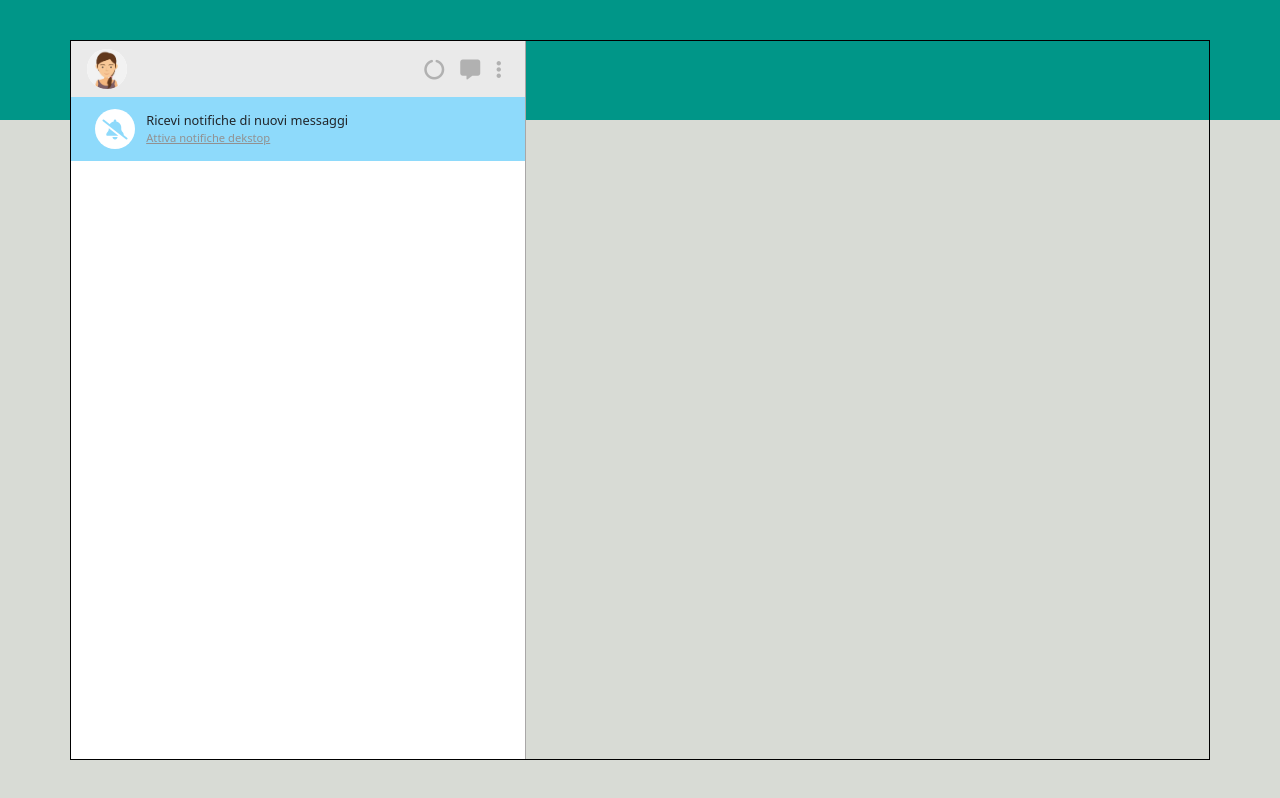
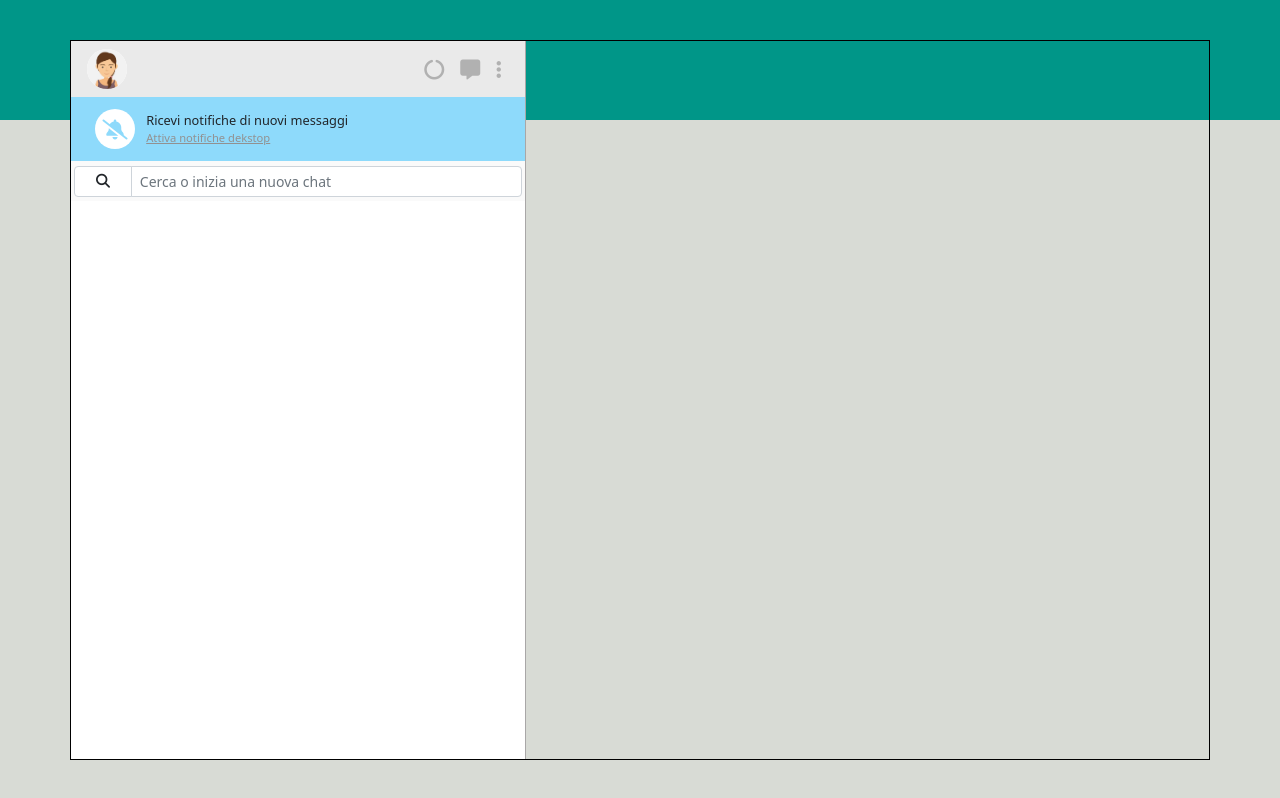
Before and after one commit to AlessandroFacci/vue-boolzapp, a plain HTML site: page index.html in a window 1280 px wide. Drawn offline with nearby package versions, Linux system fonts and the light colour scheme.

Commit message:
index and style: add search bar

```diff
--- a/index.html
+++ b/index.html
@@ -54,6 +54,20 @@
             <p>Attiva notifiche dekstop</p>
           </div>
         </div>
+        <div class="search-contact">
+          <div class="input-group input-group-sm search-bar">
+            <span class="input-group-text" id="inputGroup-sizing-sm">
+              <i class="fa-solid fa-magnifying-glass"></i>
+            </span>
+            <input
+              type="text"
+              class="form-control"
+              aria-label="Sizing example input"
+              aria-describedby="inputGroup-sizing-sm"
+              placeholder="Cerca o inizia una nuova chat"
+            />
+          </div>
+        </div>
       </div>
       <div class="mex-container"></div>
     </div>
--- a/style/style.css
+++ b/style/style.css
@@ -110,6 +110,32 @@ body {
   color: #929191;
 }
 
+/** Barra di ricerca  */
+
+.search-contact {
+  width: 100%;
+  height: 2.5rem;
+  background-color: #fafafa;
+
+  display: flex;
+  align-items: center;
+
+  /* debug */
+  /* border: 1px solid red; */
+}
+
+.search-bar {
+  margin: 0 0.2rem;
+}
+
+.search-bar span {
+  background-color: #ffffff;
+}
+
+.search-bar i {
+  padding: 0 0.8rem;
+}
+
 /*# MEX  */
 
 .mex-container {
```
